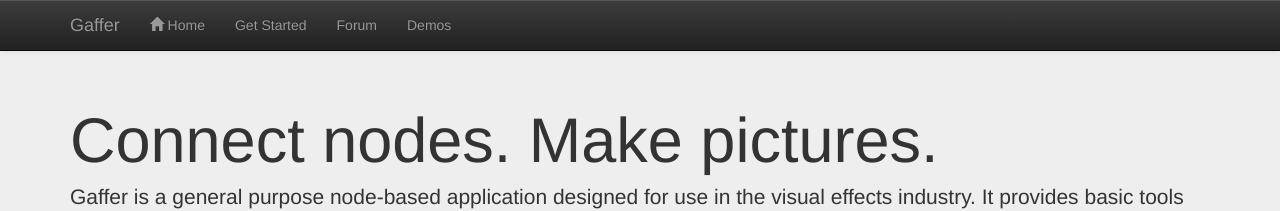
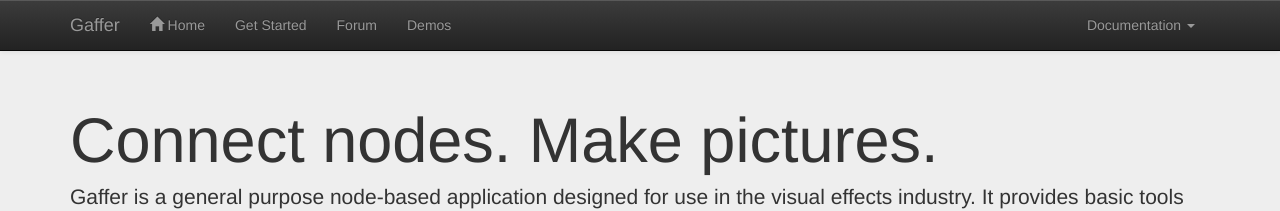
Before and after one commit to GafferHQ/gaffer, a Jekyll site: the page built from index.html, in a window 1280 px wide. Shown: the top 211 px of the page. Built offline with Jekyll 4.4.1, drawn with Linux system fonts in a browser that asks for light colours; the list of posts is cut into pages by our own code.

Commit message:
adds docs dropdown to nav bar

```diff
--- a/_includes/header.html
+++ b/_includes/header.html
@@ -42,6 +42,16 @@
 					<a href="/gaffer/demos.html">Demos</a>
 				</li>
 			</ul>
+			<ul class="nav navbar-nav navbar-right">
+				<li class="dropdown">
+					<a href="#" class="dropdown-toggle" data-toggle="dropdown"> Documentation <b class="caret"></b></a>
+					<ul class="dropdown-menu">
+						<li><a href="resources/documents/0.79.0/GafferUserGuide.pdf">User Guide</a></li>
+						<li><a href="resources/documents/0.79.0/GafferNodeReference.pdf">Node Reference</a></li>
+						<li><a href="resources/documents/0.79.0/GafferLicenses.pdf">Licenses</a></li>
+					</ul>
+				</li>
+		    </ul>
 	    </div>
 	</div><!-- /.navbar-collapse -->
 </nav>
```
Lines whose indentation alone changed are shown as unchanged.
